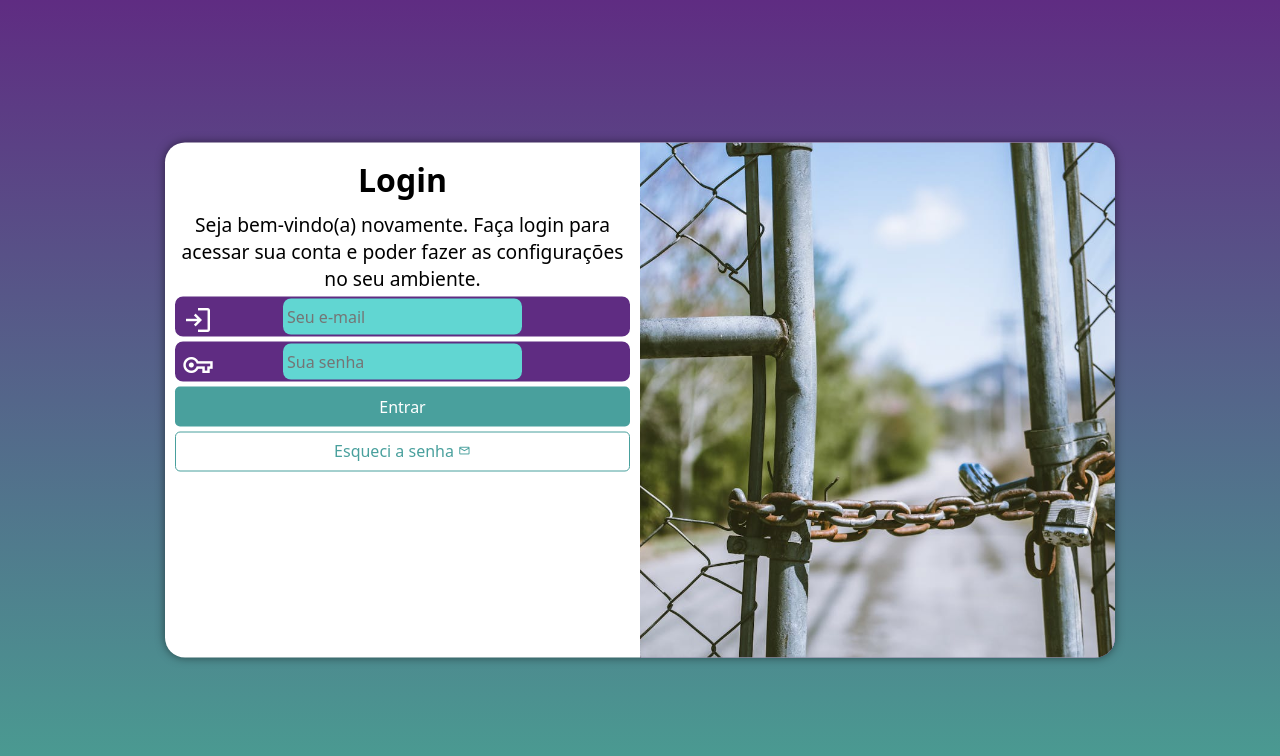
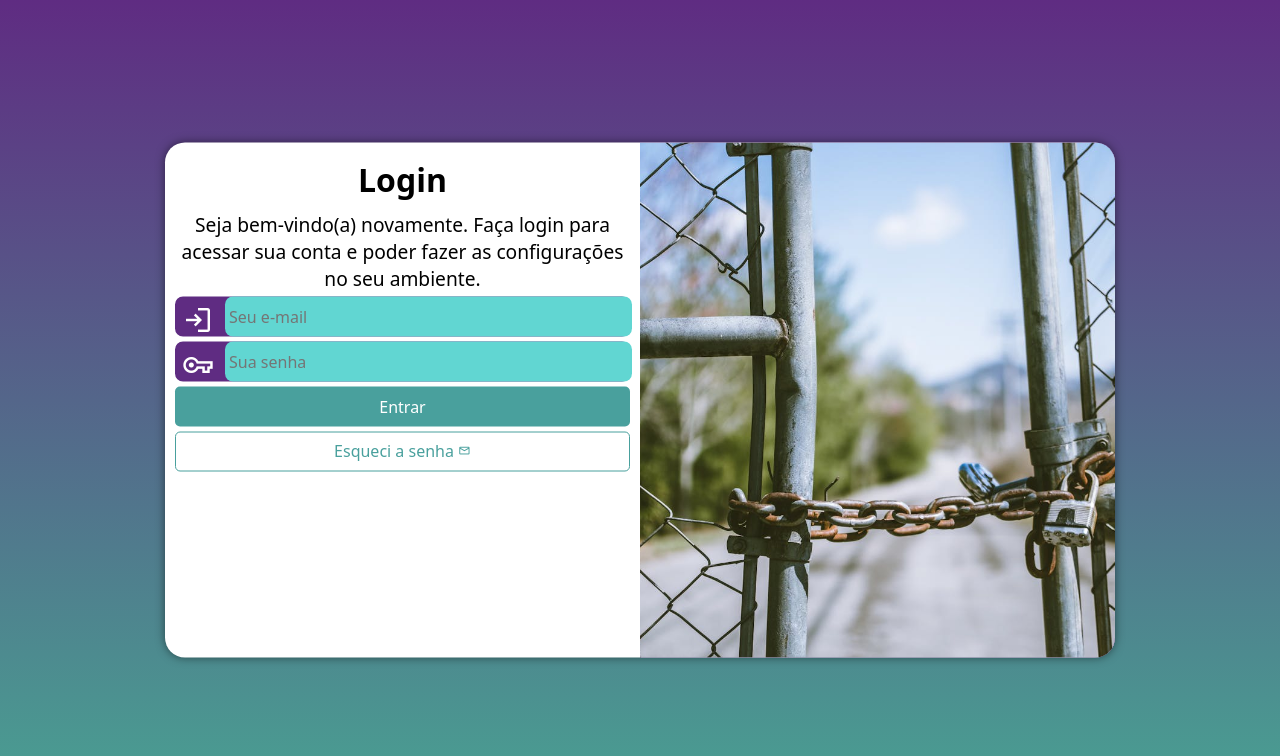
Before and after one commit to emiliosarges/projeto-login, a plain HTML site: page index.html in a window 1280 px wide. Drawn offline with nearby package versions, Linux system fonts and the light colour scheme.

Commit message:
Atualização

```diff
--- a/estilos/style.css
+++ b/estilos/style.css
@@ -90,13 +90,14 @@ div.campo > span { /*ok*/
 div.campo > input {  /*ok*/
     background-color: #61d6d2;
     font-size: 1em;
-    width: calc(100% -44px);
-    height: 100%;
-    transform: translateY(-42px);
+    transform: translateY(-44px);
+    position: relative;
+    right: -26px;
     border: 0px;
     border-radius: 8px;
     padding: 4px;
-
+    width: calc(100% - 44px);
+    height: 40px;
 }
 
 div.campo > input:focus-within {
```
